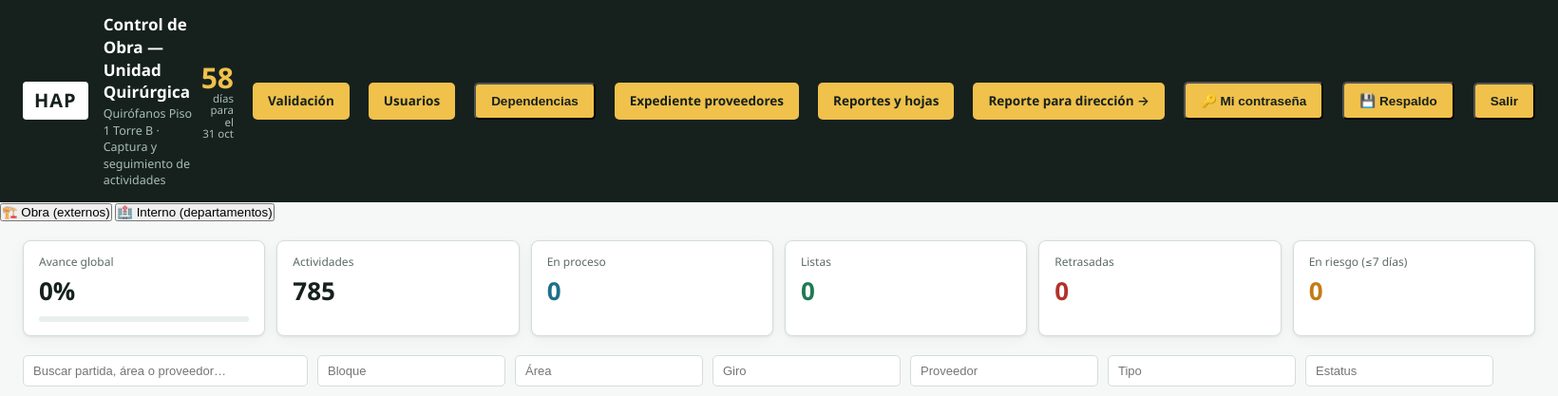
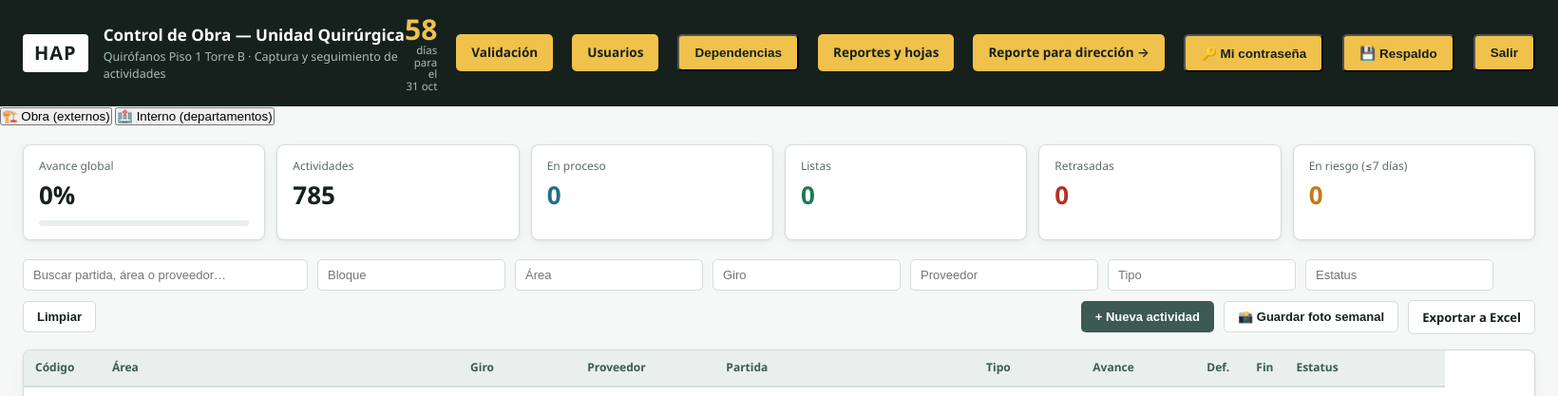
Before and after one commit to jaedcast190-source/control-obra-hap, a Flask app: page / in a window 1640 px wide. Shown: the top 417 px of the page at 95% size. Run offline with Flask 3, Linux system fonts and the light colour scheme; a user stored in the database is signed in; data comes from the database, SQL or seed files in the repository; data that the repository does not hold is empty.

Commit message:
Remove 'Expediente proveedores' link from index.html
Removed the 'Expediente proveedores' link from the navigation.

```diff
--- a/templates/index.html
+++ b/templates/index.html
@@ -24,7 +24,6 @@
     <a href="/validacion" class="btn-reporte btn-reportes-sec" id="btn-validacion">Validación <span id="badge-val" class="badge-val" hidden>0</span></a>
     <a href="/usuarios" class="btn-reporte btn-reportes-sec" id="btn-usuarios">Usuarios</a>
     <button id="btn-dep-mgr" class="btn-reporte btn-reportes-sec" type="button">Dependencias</button>
-    <a href="/expediente" class="btn-reporte btn-reportes-sec">Expediente proveedores</a>
     <a href="/reportes" class="btn-reporte btn-reportes-sec">Reportes y hojas</a>
     <a href="/reporte" class="btn-reporte">Reporte para dirección →</a>
     <button id="btn-cambiar-clave-admin" class="btn-reporte btn-reportes-sec" type="button">🔑 Mi contraseña</button>
```
